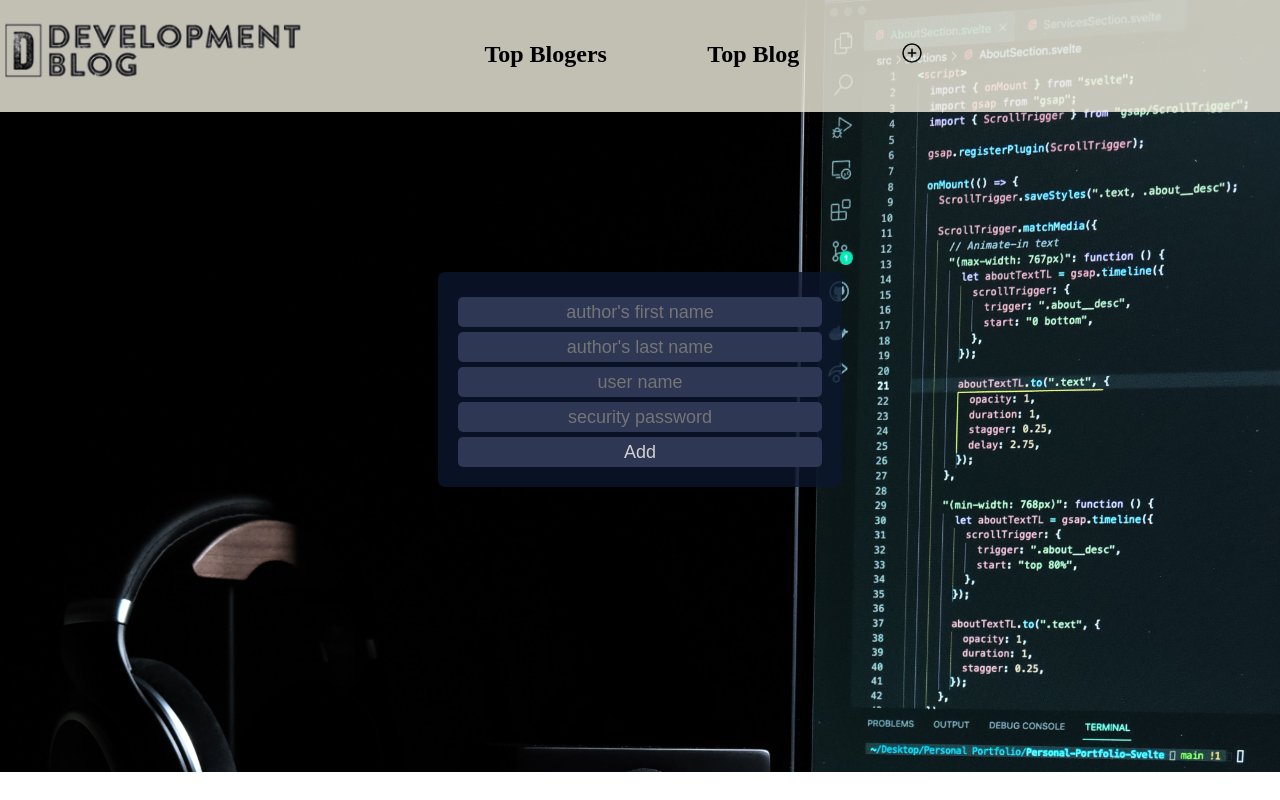
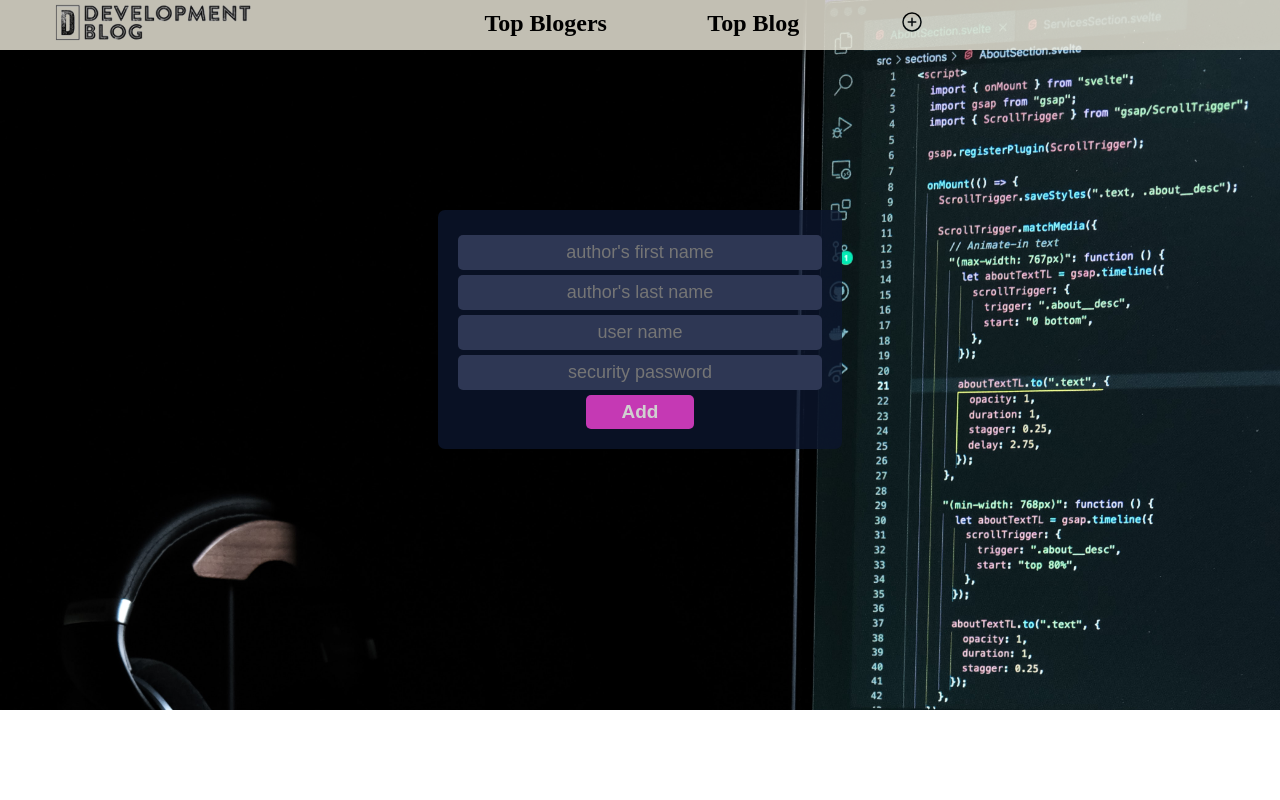
Before and after one commit to gorvardanyan1/DevBlog, a React (Create React App) app in the folder client/: page /blogs/blogs/addblog in a window 1280 px wide. Built offline with nearby package versions, Linux system fonts and the light colour scheme; a web font is replaced by a local one.

Commit message:
want to start backend

```diff
--- a/client/src/style/addForm.style.scss
+++ b/client/src/style/addForm.style.scss
@@ -7,11 +7,14 @@
         background-color: rgba($color: #0C162D, $alpha: 0.8);
         padding: 20px;
         border-radius: 7px;
+        display: flex;
+        justify-content: center;
+        flex-wrap: wrap;
 
         input {
             margin-top: 5px;
             width: 100%;
-            height: 30px;
+            height: 35px;
             border-radius: 5px;
             outline: none;
             border: none;
@@ -20,6 +23,18 @@
             text-align: center;
             font-size: large;
 
+            &[type='submit'] {
+                all: revert;
+                padding: 6px 28px;
+                border-radius: 5px;
+                width: 30%;
+                margin-top: 5px;
+                border: none;
+                background-color: #C539B4;
+                font-size: 19px;
+                font-weight: bold;
+                color: #D0D0D0;
+            }
         }
     }
 }
--- a/client/src/style/blogsHeader.style.scss
+++ b/client/src/style/blogsHeader.style.scss
@@ -3,6 +3,7 @@ header {
     height: 14vh;
     display: flex;
     opacity: 0.8;
+    height: 50px;
 
     .blogLogoDiv {
         width: 30%;
```
